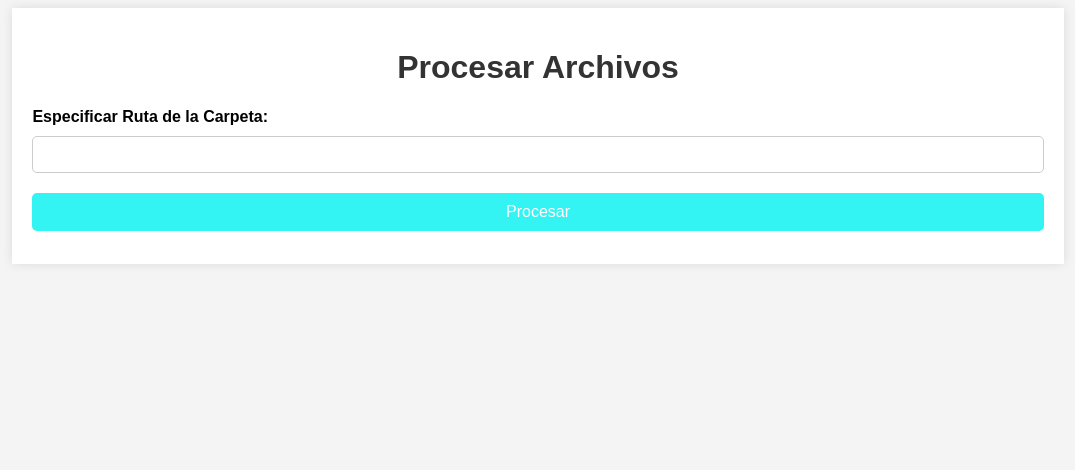
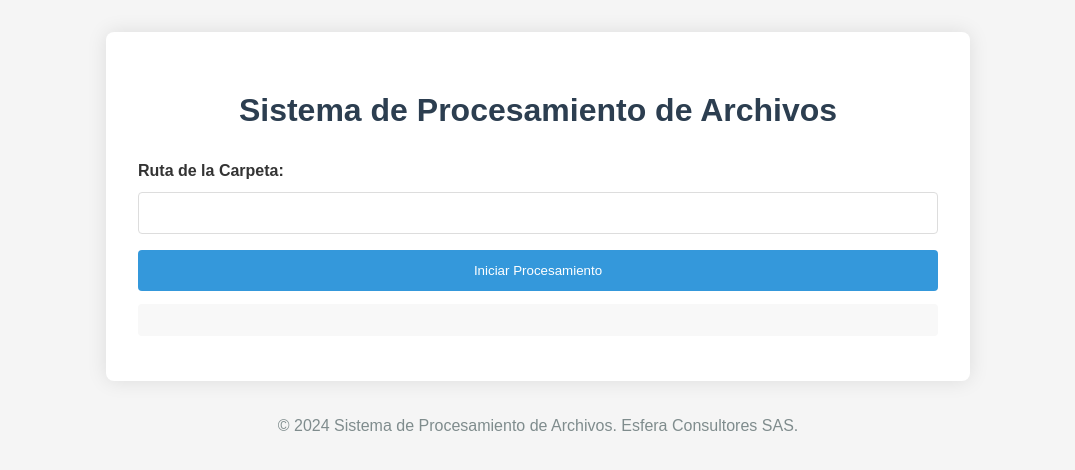
Before and after one commit to zemogesfera/Modulo_ProcesadorLocalPy, a Flask app: page / in a window 1280 px wide. Shown: the top 470 px of the page, without its empty margins (102-1177 px from the left). Run offline with Flask 3, Linux system fonts and the light colour scheme.

Commit message:
Ok edicion

```diff
--- a/requirements.txt
+++ b/requirements.txt
@@ -5,3 +5,4 @@ opencv-python==
 Pillow==
 pdf2image==
 PyMuPDF==
+es_core_news_md @ https://github.com/explosion/spacy-models/releases/download/es_core_news_md-3.1.0/es_core_news_md-3.1.0.tar.gz
--- a/static/css/styles.css
+++ b/static/css/styles.css
@@ -1,19 +1,24 @@
 body {
     font-family: Arial, sans-serif;
-    background-color: #f4f4f4;
+    background-color: #f5f5f5;
+    color: #333;
+    line-height: 1.6;
+    margin: 0;
+    padding: 0;
 }
 
 .container {
-    width: 80%;
-    margin: 0 auto;
+    max-width: 800px;
+    margin: 2rem auto;
     background: white;
-    padding: 20px;
-    box-shadow: 0 0 10px rgba(0, 0, 0, 0.1);
+    padding: 2rem;
+    box-shadow: 0 0 20px rgba(0, 0, 0, 0.1);
+    border-radius: 8px;
 }
 
 h1 {
+    color: #2c3e50;
     text-align: center;
-    color: #333;
 }
 
 form {
@@ -22,27 +27,61 @@ form {
 }
 
 label {
-    margin-bottom: 10px;
+    margin-bottom: 0.5rem;
     font-weight: bold;
 }
 
-input {
-    padding: 10px;
-    margin-bottom: 20px;
-    border-radius: 5px;
-    border: 1px solid #ccc;
+input[type="text"] {
+    padding: 0.8rem;
+    margin-bottom: 1rem;
+    border: 1px solid #ddd;
+    border-radius: 4px;
 }
 
 button {
-    padding: 10px;
+    padding: 0.8rem;
+    background-color: #3498db;
+    color: white;
     border: none;
-    background-color: #34f3f3;
-    color: white;
-    font-size: 16px;
-    border-radius: 5px;
+    border-radius: 4px;
     cursor: pointer;
+    transition: background-color 0.3s;
 }
 
 button:hover {
-    background-color: #34f3f3;
+    background-color: #2980b9;
 }
+
+pre {
+    background-color: #f8f8f8;
+    padding: 1rem;
+    border-radius: 4px;
+    white-space: pre-wrap;
+    word-wrap: break-word;
+}
+
+footer {
+    text-align: center;
+    margin-top: 2rem;
+    color: #7f8c8d;
+}
+
+.spinner {
+    display: inline-block;
+    width: 50px;
+    height: 50px;
+    border: 3px solid rgba(0, 0, 0, 0.3);
+    border-radius: 50%;
+    border-top-color: #3498db;
+    animation: spin 1s ease-in-out infinite;
+    -webkit-animation: spin 1s ease-in-out infinite;
+    margin: 20px auto;
+    text-indent: -9999px;
+}
+
+@keyframes spin {
+    to { -webkit-transform: rotate(360deg); }
+}
+@-webkit-keyframes spin {
+    to { -webkit-transform: rotate(360deg); }
+}
--- a/static/js/script.js
+++ b/static/js/script.js
@@ -2,9 +2,15 @@ document.addEventListener("DOMContentLoaded", function() {
     const form = document.querySelector("form");
     const resultadoDiv = document.getElementById("resultado");
     const descargarBtn = document.getElementById("descargar-btn");
+    const spinner = document.getElementById("spinner");
 
     form.addEventListener("submit", function(event) {
         event.preventDefault(); // Prevenir el comportamiento por defecto del formulario
+
+        // Mostrar el spinner y ocultar resultados previos
+        spinner.style.display = "block";
+        resultadoDiv.textContent = "";
+        descargarBtn.style.display = "none";
 
         const formData = new FormData(form);
 
@@ -14,6 +20,9 @@ document.addEventListener("DOMContentLoaded", function() {
         })
         .then(response => response.json())
         .then(data => {
+            // Ocultar el spinner
+            spinner.style.display = "none";
+
             if (data.error) {
                 resultadoDiv.textContent = data.error;
                 descargarBtn.style.display = "none";
@@ -29,7 +38,10 @@ document.addEventListener("DOMContentLoaded", function() {
             }
         })
         .catch(error => {
+            // Ocultar el spinner en caso de error
+            spinner.style.display = "none";
             console.error("Error al procesar:", error);
+            resultadoDiv.textContent = "Error al procesar la solicitud.";
         });
     });
 });
--- a/templates/index.html
+++ b/templates/index.html
@@ -4,21 +4,23 @@
     <meta charset="UTF-8">
     <meta name="viewport" content="width=device-width, initial-scale=1.0">
     <link rel="stylesheet" href="{{ url_for('static', filename='css/styles.css') }}">
-    <title>Procesador de Archivos</title>
+    <title>Sistema de Procesamiento de Archivos</title>
 </head>
 <body>
     <div class="container">
-        <h1>Procesar Archivos</h1>
+        <h1>Sistema de Procesamiento de Archivos</h1>
         <form id="procesar-form" action="/procesar" method="POST">
-            <label for="ruta">Especificar Ruta de la Carpeta:</label>
+            <label for="ruta">Ruta de la Carpeta:</label>
             <input type="text" id="ruta" name="ruta" required>
-            <button type="submit">Procesar</button>
+            <button type="submit">Iniciar Procesamiento</button>
         </form>
+        <div id="spinner" class="spinner" style="display: none;">Procesando...</div>
         <pre id="resultado"></pre>
-
         <button id="descargar-btn" style="display: none;">Descargar JSON</button>
     </div>
-
+    <footer>
+        <p>&copy; 2024 Sistema de Procesamiento de Archivos. Esfera Consultores SAS.</p>
+    </footer>
     <script src="{{ url_for('static', filename='js/script.js') }}"></script>
 </body>
 </html>
```
Also changed, not shown: 1 other file.
